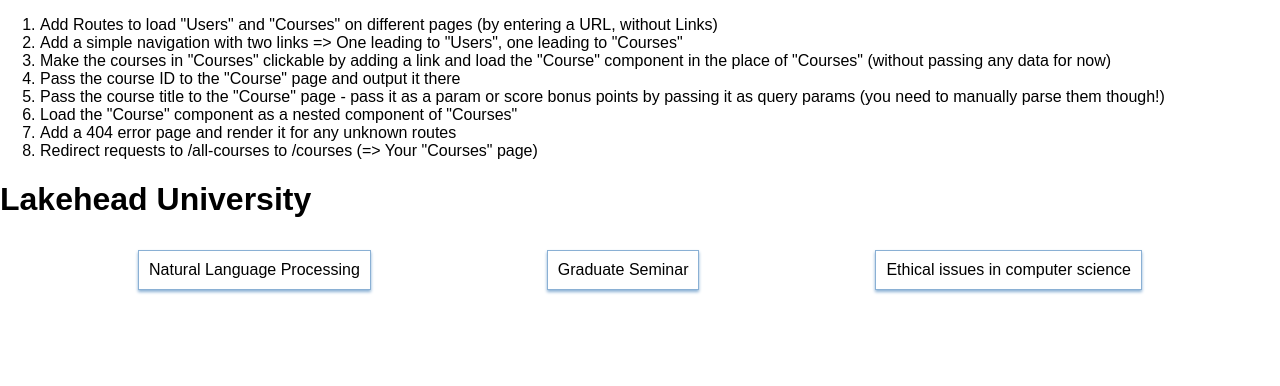
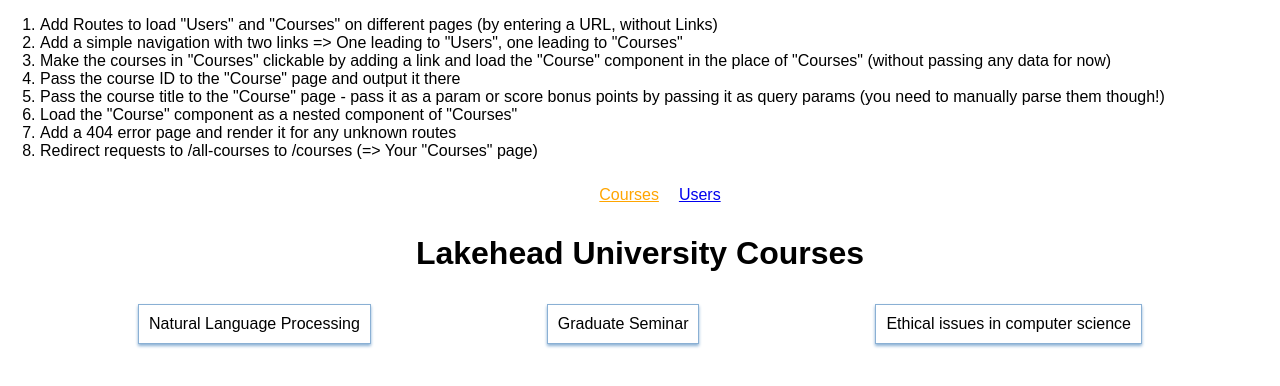
Before and after one commit to Nachiket75/ReactIntro, a React app: page /courses in a window 1280 px wide. Shown: the top 386 px of the page. Built offline with nearby package versions, Linux system fonts and the light colour scheme; a web font is replaced by a local one.

Commit message:
added link for Courses and users also add active class in index.css and used in App.js to set active link.

```diff
--- a/src/App.js
+++ b/src/App.js
@@ -1,7 +1,8 @@
 import React, { Component } from 'react';
-import {Route} from 'react-router-dom';
+import {Route,NavLink} from 'react-router-dom';
 import Users from './containers/Users/Users'
 import Courses from './containers/Courses/Courses'
+import classes from './index.css'
 class App extends Component {
   render() {
     return (
@@ -16,6 +17,16 @@ class App extends Component {
             <li>Add a 404 error page and render it for any unknown routes</li>
             <li>Redirect requests to /all-courses to /courses (=> Your "Courses" page)</li>
           </ol>
+          <nav>
+            <ul style={{margin:'auto', textAlign:'center' }}>
+              <li style={{margin:'10px', display:'inline-block' }}>
+                <NavLink to="/courses" activeClassName={classes.active}>Courses</NavLink>
+              </li>
+              <li style={{margin:'10px', display:'inline-block' }}>
+                <NavLink to="/users" activeClassName={classes.active}>Users</NavLink>
+              </li>
+            </ul>
+          </nav>
           <Route path="/courses" component={Courses}/>
           <Route path="/users" component={Users}/>
         </div>
--- a/src/containers/Courses/Courses.js
+++ b/src/containers/Courses/Courses.js
@@ -12,7 +12,7 @@ class Courses extends Component{
     render(){
         return(
             <div>
-                <h1>Lakehead University</h1>
+                <h1 style={{textAlign:'center'}}>Lakehead University Courses</h1>
                 <section className = {classes.Courses}>
                     {
                         this.state.courses.map(course => {
--- a/src/containers/Users/Users.js
+++ b/src/containers/Users/Users.js
@@ -4,7 +4,7 @@ class Users extends Component{
     render(){
         return(
             <div>
-                <h1>The Users Page</h1>
+                <h1 style={{textAlign:'center'}}>The Users Page</h1>
             </div>
         )
     }
--- a/src/index.css
+++ b/src/index.css
@@ -3,3 +3,7 @@ body {
   padding: 0;
   font-family: sans-serif;
 }
+
+.active{
+  color: orange;
+}
```
